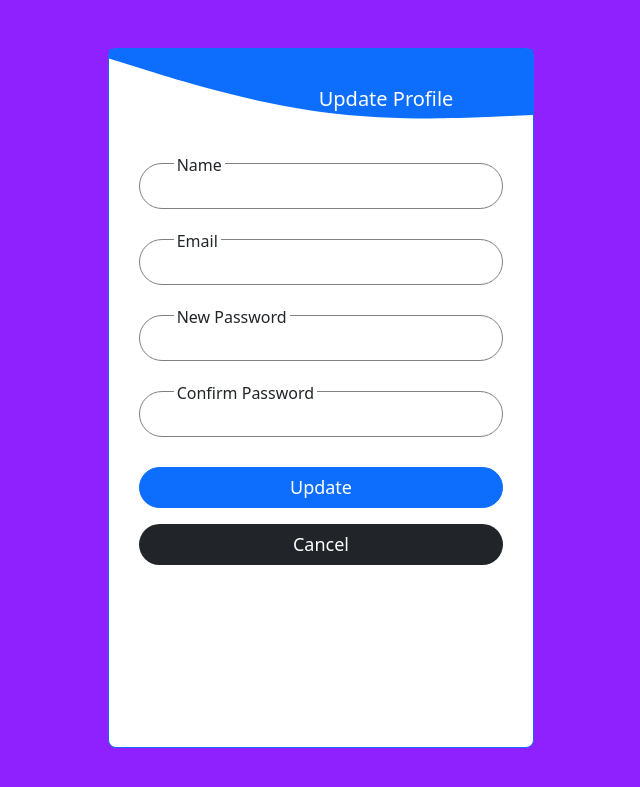
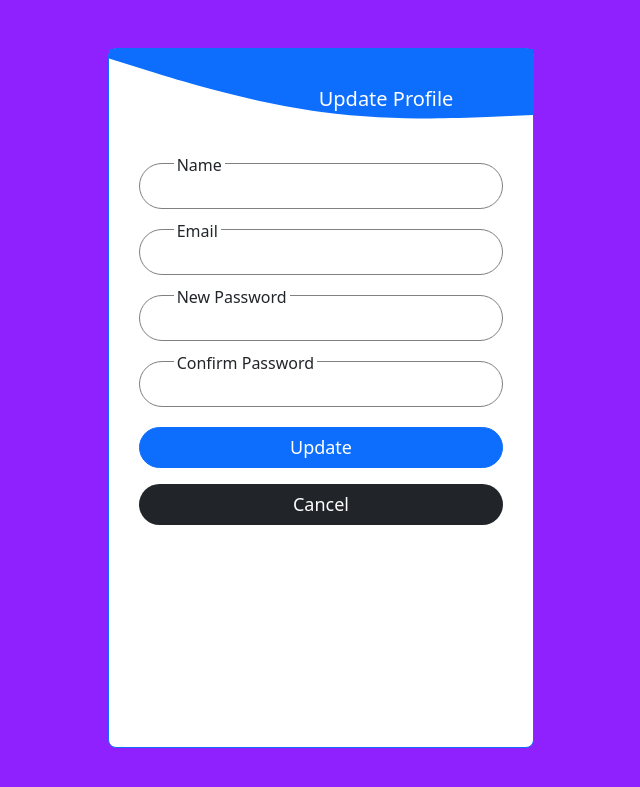
Before and after one commit to RUTAGENGWA-ASANTE-BRUCE/Stock-Management-CodeIgnitor, a CodeIgniter app: page /Stock-Management-CodeIgnitor/index.php/user/edit/1 in a window 1280 px wide. Shown: the top 787 px of the page, without its empty margins (319-959 px from the left). Run offline with CodeIgniter, Linux system fonts and the light colour scheme; data that the repository does not hold is empty.

Commit message:
new change

```diff
--- a/stockManagement/public/css/custom2.css
+++ b/stockManagement/public/css/custom2.css
@@ -4,7 +4,7 @@
     .form-part{
         display: flex;
         flex-direction: column;
-        margin-bottom: 30px;
+        margin-bottom: 20px;
         position: relative;
 
     }
```
